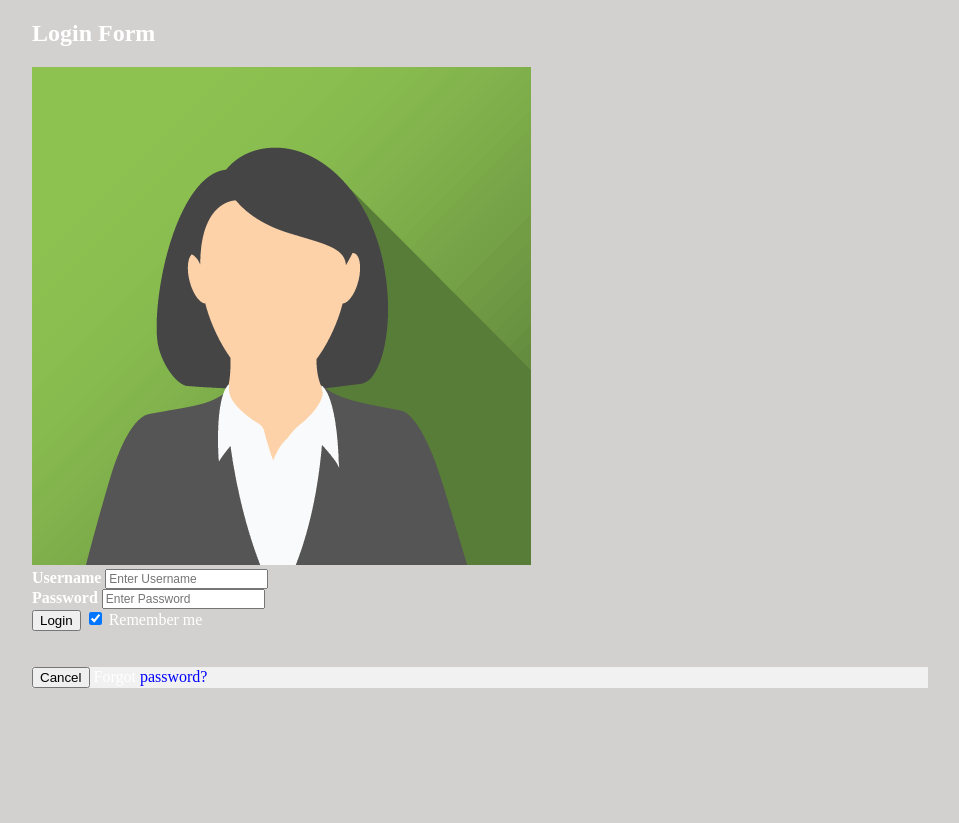
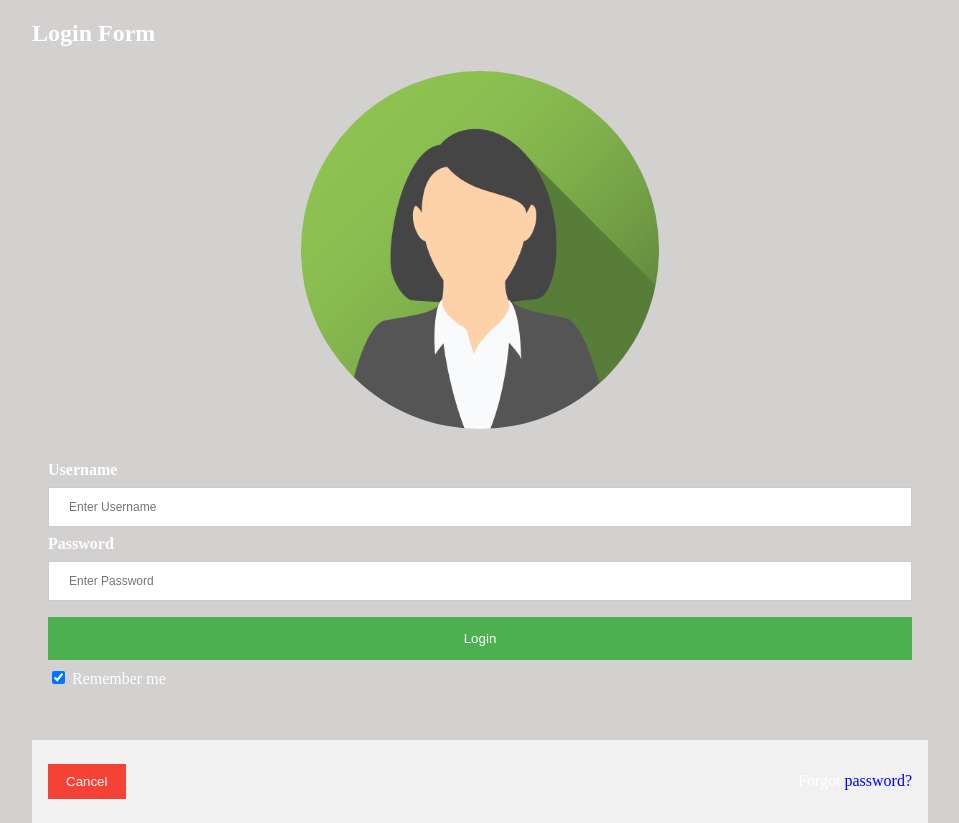
Before and after one commit to vladmihociu/twproject, a PHP site: page /index.html in a window 1280 px wide. Shown: the whole page, without its empty margins (160-1119 px from the left). Before the commit the page ends 688 px from the top, so only its background shows below. Run offline with PHP 8.4, Linux system fonts and the light colour scheme.

Commit message:
Added the login page style.

```diff
--- a/css/style.css
+++ b/css/style.css
@@ -39,14 +39,10 @@ body {
 	font-style: oblique;
 }
 .header2{
-	text-align:center;
-	font-size: auto;
-	color: gold;
-	width: 50%;
+
+	width: 90%;
+	margin-left : 4%;
 	height: auto;
-	background-color: #3d3d29;
-	font-family: "Broadway";
-	font-style: oblique;
 }
 
 
@@ -61,6 +57,7 @@ ul {
     margin-top: 5px;
 	margin-left: 4%;
 	margin-bottom:10px;
+
 }
 .li-customize {
     float: left;
@@ -89,13 +86,16 @@ transition: .4s all ease-in-out;
 .continut{
 	width: 70%;
 	min-height: 600px;
-	background-color: #b8b894;
+	background-color: #211f1f;
 	margin-left: 4%;
 	margin-top: 5px;
+	margin-bottom:15px;
+	border-style: inset;
+	border-radius: 50px;
+	border-width: 5px;
 	float : left;
 }
 .rightside{
-text-align : center;
 width:17%;
 float:right;
 background-color:#565252;
@@ -103,6 +103,7 @@ min-height: 600px;
 margin-right: 6%;
 margin-top:5px;
 margin-bottom : 5px;
+border-radius: 10px;
 }
 .footer{
 	width: 90%;
@@ -110,11 +111,14 @@ margin-bottom : 5px;
 	margin-left: 4%;
 	margin-right: 4%;
 	background-color:#565252;
-
 	font-family:Candara;
 	clear : both;
 	margin-top: 5px;
 	margin-bottom: 55px;
+}
+
+.paddingg {
+    padding-left: 10px;
 }
 .register{
 	width: 600px;
@@ -179,3 +183,53 @@ margin-bottom : 5px;
 .logout { float:right; }
 
 .msgln { margin:0 0 2px 0; }
+
+/* Style for login page*/
+
+input[type=text], input[type=password] {
+    width: 100%;
+    padding: 12px 20px;
+    margin: 8px 0;
+    display: inline-block;
+    border: 1px solid #ccc;
+    box-sizing: border-box;
+}
+
+button {
+    background-color: #4CAF50;
+    color: white;
+    padding: 14px 20px;
+    margin: 8px 0;
+    border: none;
+    cursor: pointer;
+    width: 100%;
+}
+
+button:hover {
+    opacity: 0.8;
+}
+
+.cancelbtn {
+    width: auto;
+    padding: 10px 18px;
+    background-color: #f44336;
+}
+
+.imgcontainer {
+    text-align: center;
+    margin: 24px 0 12px 0;
+}
+
+img.avatar {
+    width: 40%;
+    border-radius: 50%;
+}
+
+.container {
+    padding: 16px;
+}
+
+span.psw {
+    float: right;
+    padding-top: 16px;
+}
```
